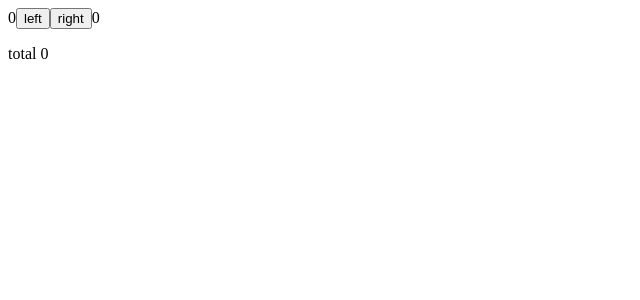
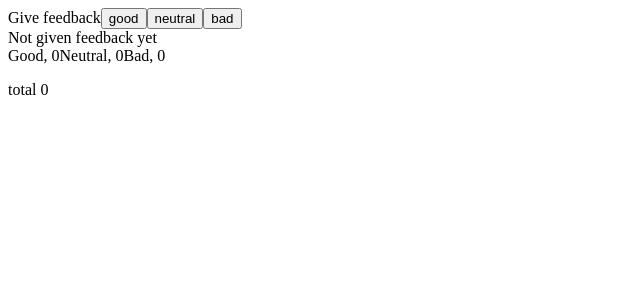
Before and after one commit to lkauria/fullstack, a React (Vite) app in the folder part1/unicafe/: page / in a window 1280 px wide. Shown: the top 300 px of the page, without its empty margins (0-640 px from the left). Built offline with nearby package versions, Linux system fonts and the light colour scheme.

Commit message:
Preliminary structure, unicafe

```diff
--- a/part1/unicafe/src/App.jsx
+++ b/part1/unicafe/src/App.jsx
@@ -1,34 +1,64 @@
 import { useState } from "react";
 
+const History = (props) => {
+  if (props.allClicks.length === 0) {
+    return (
+      <div>
+        Not given feedback yet
+      </div>
+    )
+  }
+  return (
+    <div>
+      {props.allClicks.join(' ')}
+    </div>
+  )
+}
+
+const Button = (props) => {
+
+  console.log(props)
+  const { handleClick, text } = props
+  return (
+    <button onClick={handleClick}>
+      {text}
+    </button>
+  )
+}
+
+
+
 const App = () => {
-  const [left, setLeft] = useState(0)
-  const [right, setRight] = useState(0)
+  const [good, setGood] = useState(0)
+  const [neutral, setNeutral] = useState(0)
+  const [bad, setBad] = useState(0)
   const [allClicks, setAll] = useState([])
-
   const [total, setTotal] = useState(0)
 
-  const handleLeftClick = () => {
-    setAll(allClicks.concat('L'))
-    const updatedLeft = left + 1
-    setLeft(updatedLeft)
-    setTotal(updatedLeft + right)
+  const handleGoodClick = () => {
+
   }
 
-  const handleRightClick = () => {
-    setAll(allClicks.concat('R'))
-    const updatedRight = right + 1
-    setRight(updatedRight)
-    setTotal(updatedRight + left)
+  const handleNeutralClick = () => {
+
+  }
+
+  const handleBadClick = () => {
+
   }
 
   return (
     <div>
-      {left}
-      <button onClick={handleLeftClick}>left</button>
-      <button onClick={handleRightClick}>right</button>
-      {right}
-      <p>{allClicks.join(' ')}</p>
+      Give feedback
 
+      <Button handleClick={handleGoodClick} text='good' />
+      <Button handleClick={handleNeutralClick} text='neutral' />
+      <Button handleClick={handleBadClick} text='bad' />
+      <History allClicks={allClicks} />
+      {/* //not as a text here but an own component\ */}
+      Good, {good}
+      Neutral, {neutral}
+      Bad, {bad}
       <p>total {total}</p>
     </div>
   )
--- a/part1/unicafe/src/main.jsx
+++ b/part1/unicafe/src/main.jsx
@@ -1,5 +1,4 @@
 import ReactDOM from 'react-dom/client'
-
 import App from './App'
 
 ReactDOM.createRoot(document.getElementById('root')).render(<App />)
```
